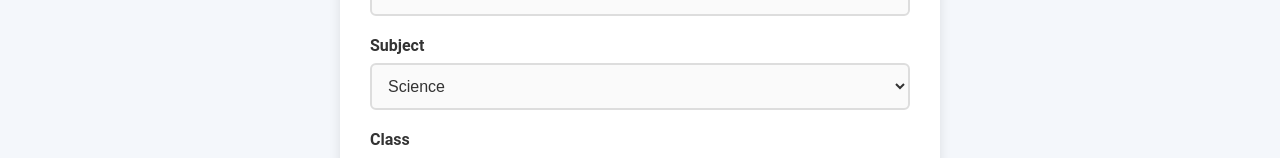
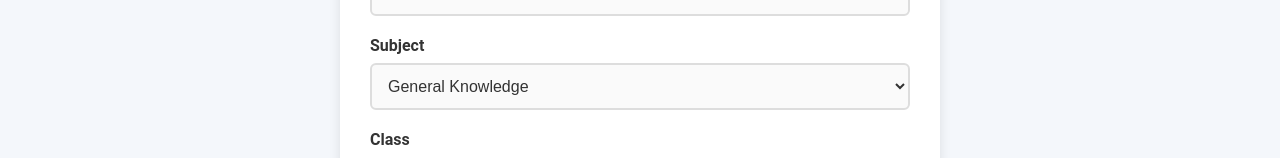
Before and after one commit to Mathcloud7/orliacademy-portal, a plain HTML site: page year2enteranceupload.html in a window 1280 px wide. Shown: the part 379-537 px from the top of the page. Drawn offline with Linux system fonts and the light colour scheme; no server answers.

Commit message:
Update year2enteranceupload.html

```diff
--- a/year2enteranceupload.html
+++ b/year2enteranceupload.html
@@ -321,7 +321,7 @@ button:hover {
     <div class="form-group">
         <label for="subject">Subject</label>
         <select id="subject" required>
-<option value="Science">Science</option>
+<option value="Science">General Knowledge</option>
 <option value="Mathematics">Mathematics</option>
 <option value="English Studies">English Studies</option>
         </select>
```
